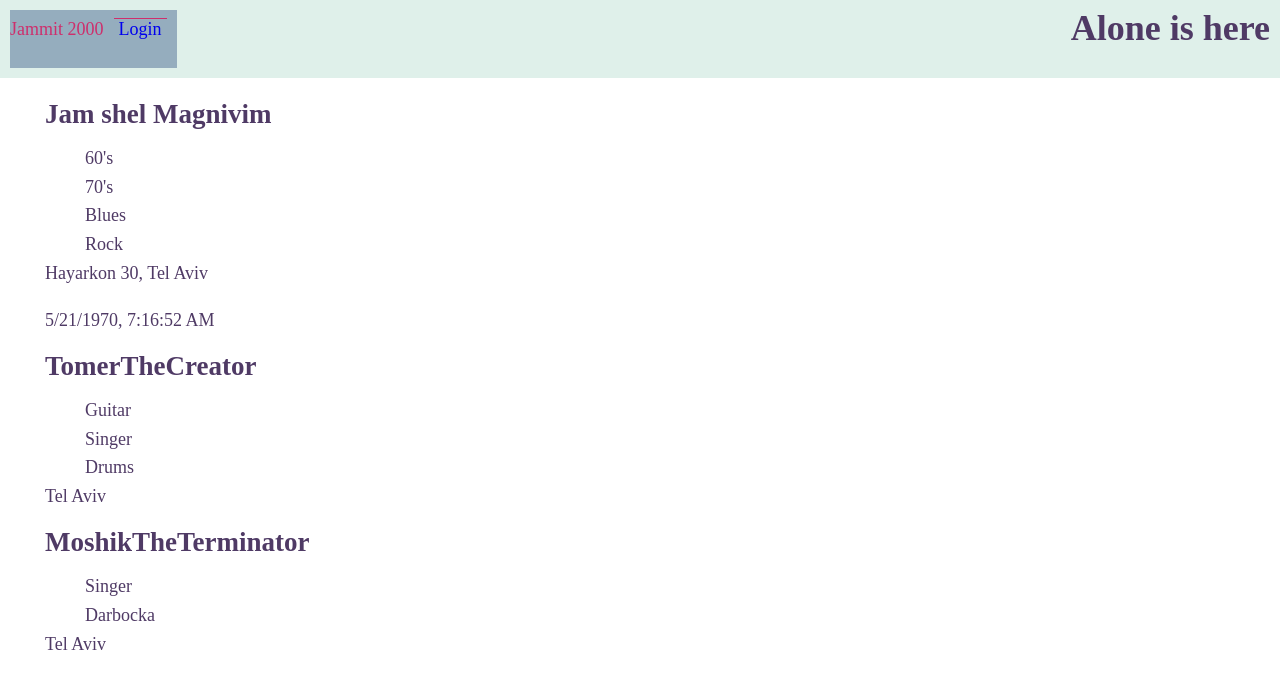
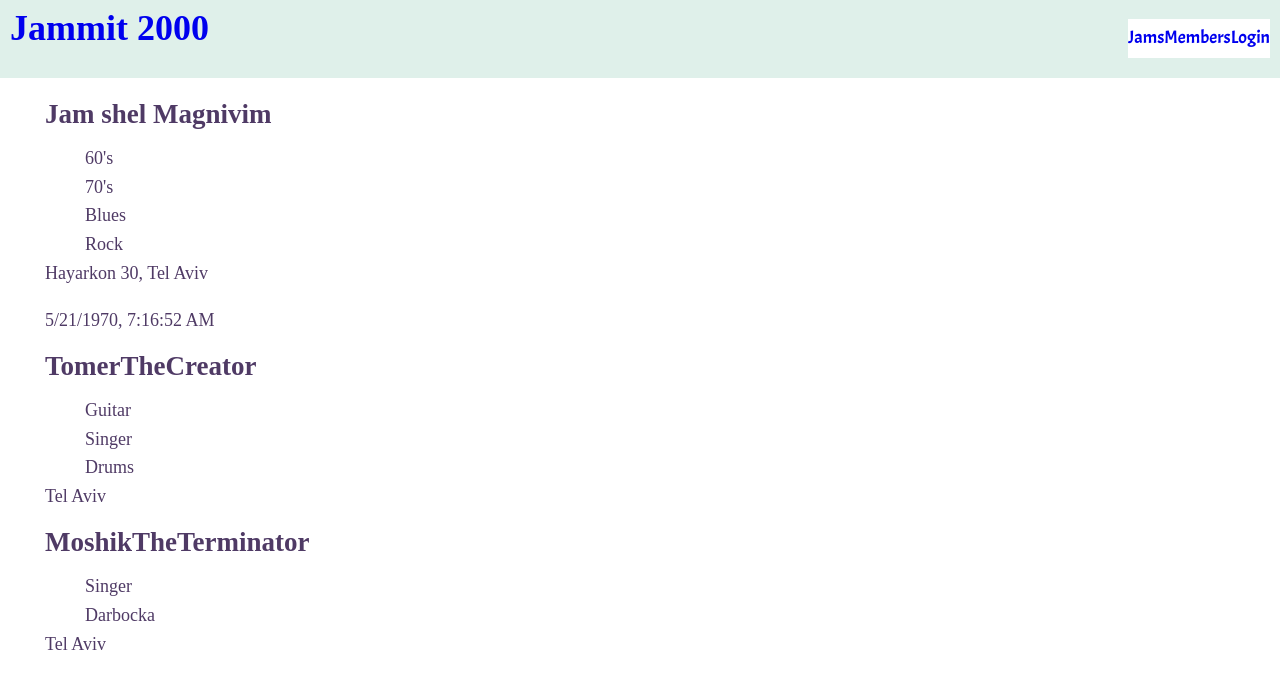
Before and after one commit to Evikk/jammit, a React (Create React App) app in the folder frontend/: page /#/ in a window 1280 px wide. Shown: the top 688 px of the page. Built offline with nearby package versions, Linux system fonts and the light colour scheme.

Commit message:
header design

```diff
--- a/frontend/src/assets/styles/cmps/_Header.scss
+++ b/frontend/src/assets/styles/cmps/_Header.scss
@@ -3,7 +3,7 @@ header {
     padding: 10px;
     display: flex;
     justify-content: space-between;
-
+    align-items: center;
     .loggedin-user {
         background-color: $clr1;
         padding: 2px 8px;
@@ -18,15 +18,15 @@ header {
         }
     }
 }
+
 nav {
-    background-color: $clr4;
+    font-family: Acme;
+    background-color: #fff;
     padding: 5px 0;
+    display: flex;
+    justify-content: space-evenly;
 }
-nav a:not(:first-child) {
-    border-top: 1px solid $clr1;
-    padding: 0 5px;
-    margin: 10px;
-}
+
 nav .active {
     color: $clr1;
 }
--- a/frontend/src/assets/styles/setup/_typography.scss
+++ b/frontend/src/assets/styles/setup/_typography.scss
@@ -3,6 +3,6 @@
     // src: url(../../fonts/Caveat/Caveat-Regular.ttf);
 }
 @font-face {
-    // font-family: montserrat;
-    // src: url(../../fonts/Montserrat/Montserrat-Regular.ttf);
+    font-family: Acme;
+    src: url(../../fonts/Acme/Acme-Regular.ttf);
 }
--- a/frontend/src/cmps/Header.jsx
+++ b/frontend/src/cmps/Header.jsx
@@ -6,18 +6,20 @@ class _Header extends Component {
     render() {
         const {loggedInUser} = this.props;
         return <header>
-            <nav>
-                <NavLink to="/">Jammit 2000</NavLink>
-                <NavLink to="/login">Login</NavLink>
-            </nav>
-            {loggedInUser && <span className="loggedin-user">
+            <div className="logo">
+                <NavLink to="/"><h1>Jammit 2000</h1></NavLink>
+            </div>
+            <div>
+                {loggedInUser && <div className="user-greet" onClick={()=>this.props.history.push(`user/${loggedInUser._id}`)}>
+                    <h2>Welcome {loggedInUser.fullname}</h2>
+                </div>}
+                <nav>
+                    <NavLink to="/jams">Jams</NavLink>
+                    <NavLink to="/users">Members</NavLink>
+                    <NavLink to="/login">Login</NavLink>
+                </nav>
+            </div>
 
-                <Link to={`user/${loggedInUser._id}`}>
-                    {loggedInUser.fullname}
-                </Link>
-
-            </span>}
-            <h1>Alone is here</h1>
         </header>
     }
 
--- a/frontend/src/pages/Home.jsx
+++ b/frontend/src/pages/Home.jsx
@@ -17,7 +17,6 @@ class _Home extends Component {
 
   render() {
     const { jams, users, loggedInUser } = this.props
-    console.log(users, loggedInUser);
     if (!jams) return <h2>Loading...</h2>
     return (
       <div className="home">
```
Also changed, not shown: frontend/src/assets/fonts/Acme/Acme-Regular.ttf (added), 1 other file (tests, documents, lock files or other folders).
